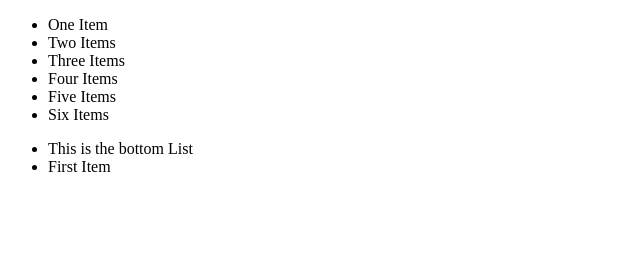
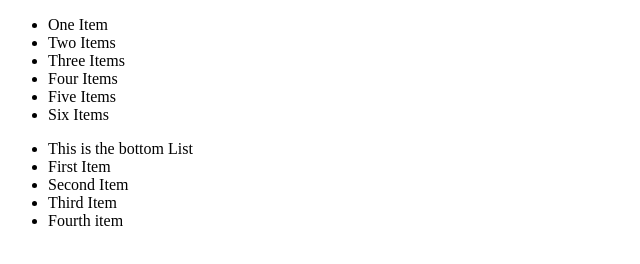
Before and after one commit to AbeMont/GitHub-Practice-2-Users-, a plain HTML site: page index.html in a window 1280 px wide. Shown: the whole page, without its empty margins (0-640 px from the left). Drawn offline with Linux system fonts and the light colour scheme.

Commit message:
Added more items to list

```diff
--- a/index.html
+++ b/index.html
@@ -16,6 +16,9 @@
     <ul>
       <li>This is the bottom List</li>
       <li>First Item</li>
+      <li>Second Item</li>
+      <li>Third Item</li>
+      <li>Fourth item</li>
     </ul>
   </body>
 </html>
```
